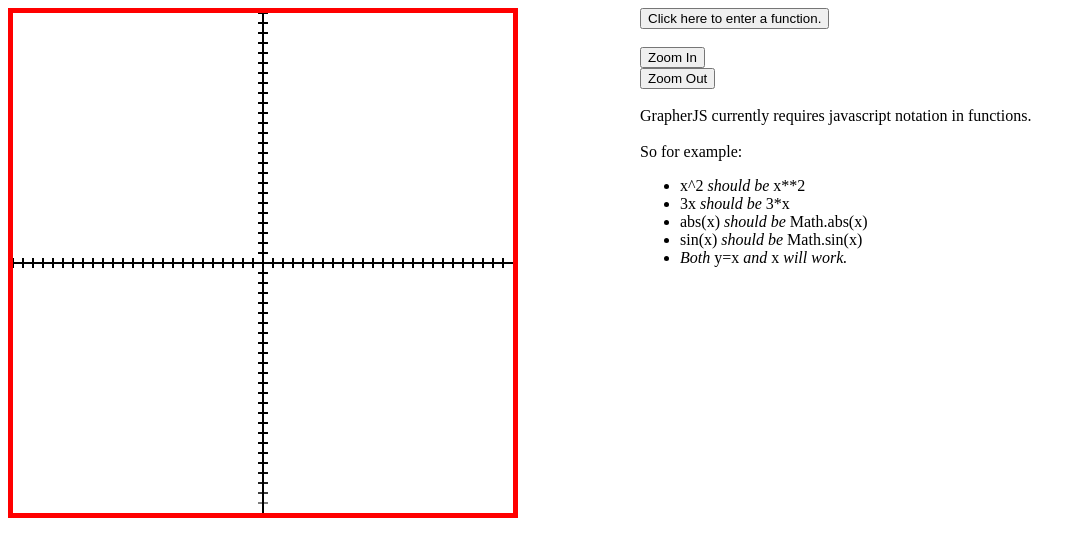
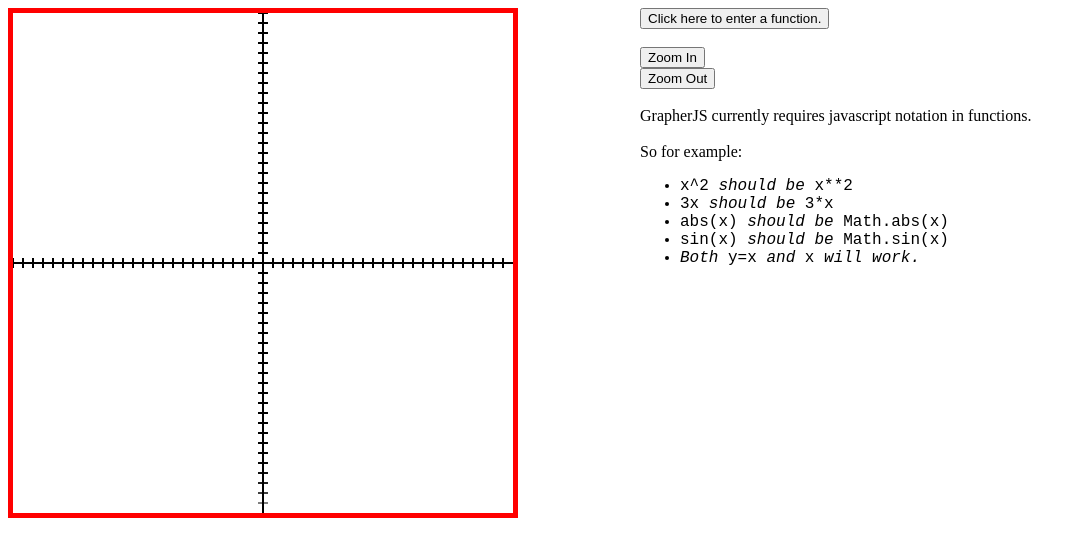
Before and after one commit to Michael2-3B/GrapherJS, a plain HTML site: page index.html in a window 1280 px wide. Shown: the whole page, without its empty margins (0-1086 px from the left). Drawn offline with Linux system fonts and the light colour scheme.

Commit message:
Add files via upload

```diff
--- a/styles.css
+++ b/styles.css
@@ -4,3 +4,7 @@
 	height: 100vh;
 	float: left;
 }
+
+li {
+    font-family: "Courier New";
+}
```
